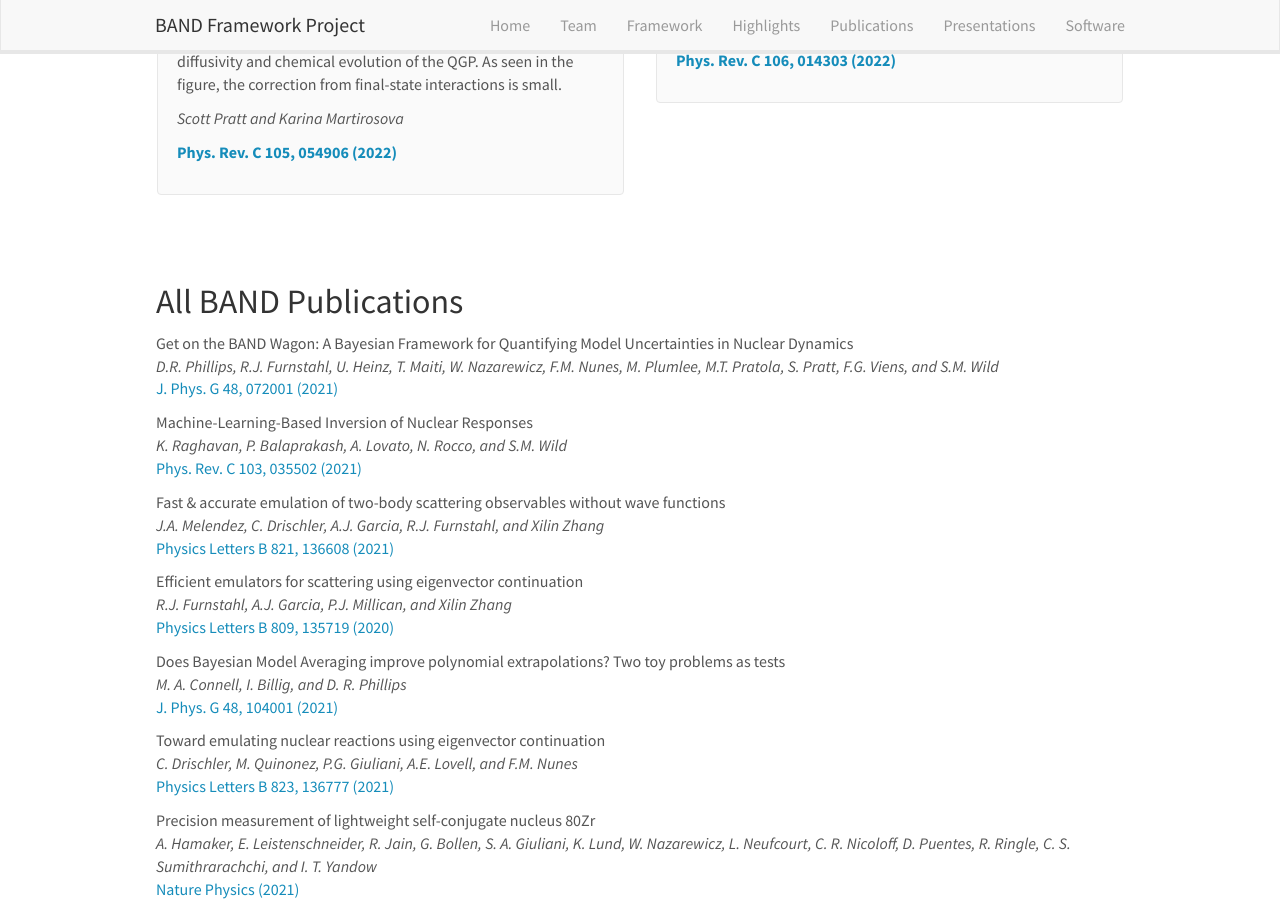
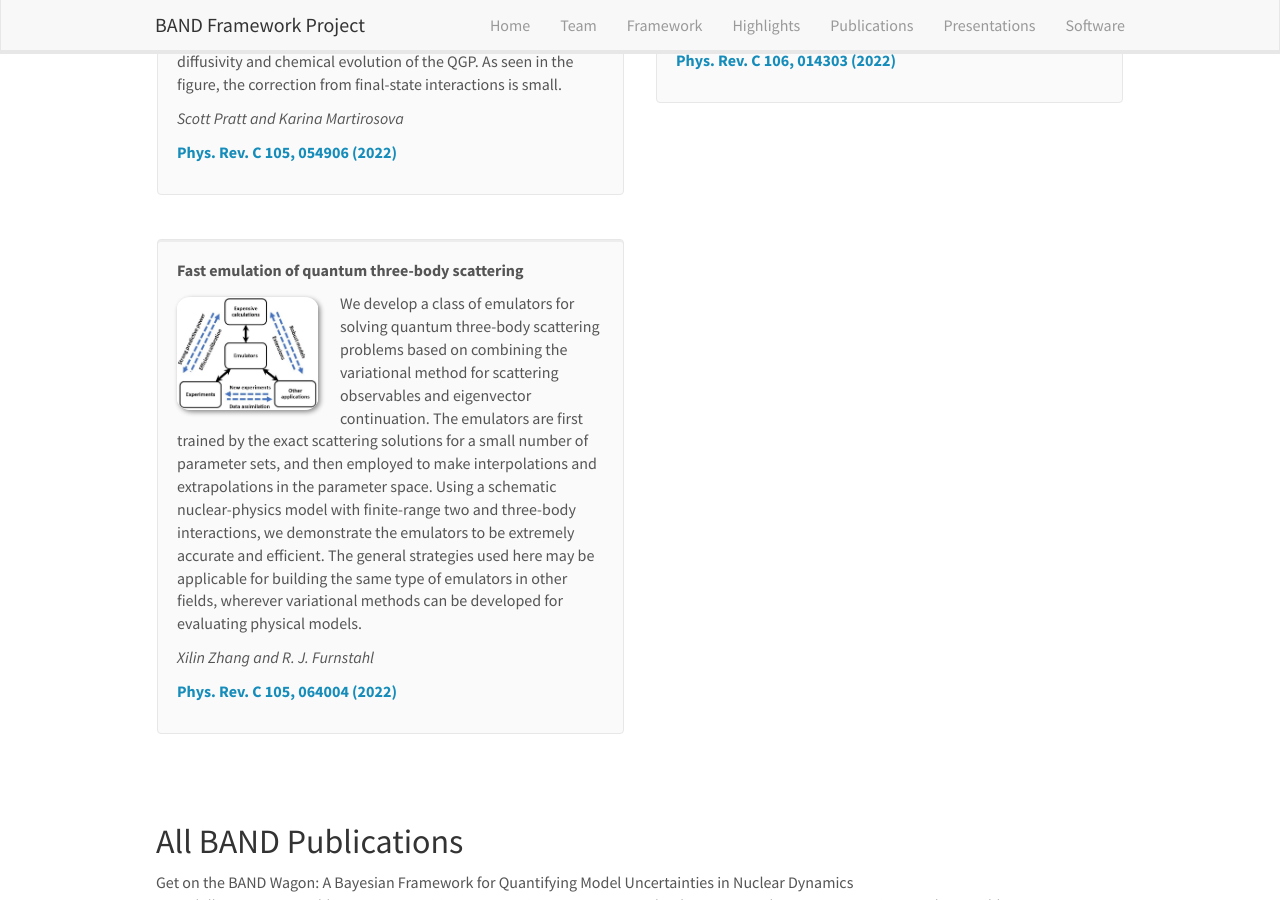
Before and after one commit to bandframework/bandframework.github.io, a Jekyll site: the page built from _pages/publications.md, in a window 1280 px wide and 900 px high, scrolled down 4668 px. Built offline with Jekyll 4.4.1, drawn with Linux system fonts in a browser that asks for light colours; nearby versions of some CDN libraries; some of the changed text lies outside the part shown.

Commit message:
added publication for Xhang/Furnstahl

```diff
--- a/_data/publist.yml
+++ b/_data/publist.yml
@@ -260,3 +260,18 @@
     display: Phys. Rev. C 106, 014303 (2022)
   highlight: 1
   news2:
+
+- title: "Fast emulation of quantum three-body scattering"
+  image: Emulator_roles_2.jpeg
+  description: >
+      We develop a class of emulators for solving quantum three-body scattering problems
+      based on combining the variational method for scattering observables and eigenvector continuation.
+      The emulators are first trained by the exact scattering solutions for a small number of parameter sets, and then employed to make interpolations and extrapolations in the parameter space.
+      Using a schematic nuclear-physics model with finite-range two and three-body interactions, we demonstrate the emulators to be extremely accurate and efficient.
+      The general strategies used here may be applicable for building the same type of emulators in other fields, wherever variational methods can be developed for evaluating physical models.
+  authors: Xilin Zhang and R. J. Furnstahl
+  link:
+    url: https://journals-aps-org/prc/abstract/10.1103/PhysRevC.105.064004
+    display: Phys. Rev. C 105, 064004 (2022)
+  highlight: 1
+  news2:
```
Also changed, not shown: images/pubpic/Emulator_roles_2.jpeg (added).
